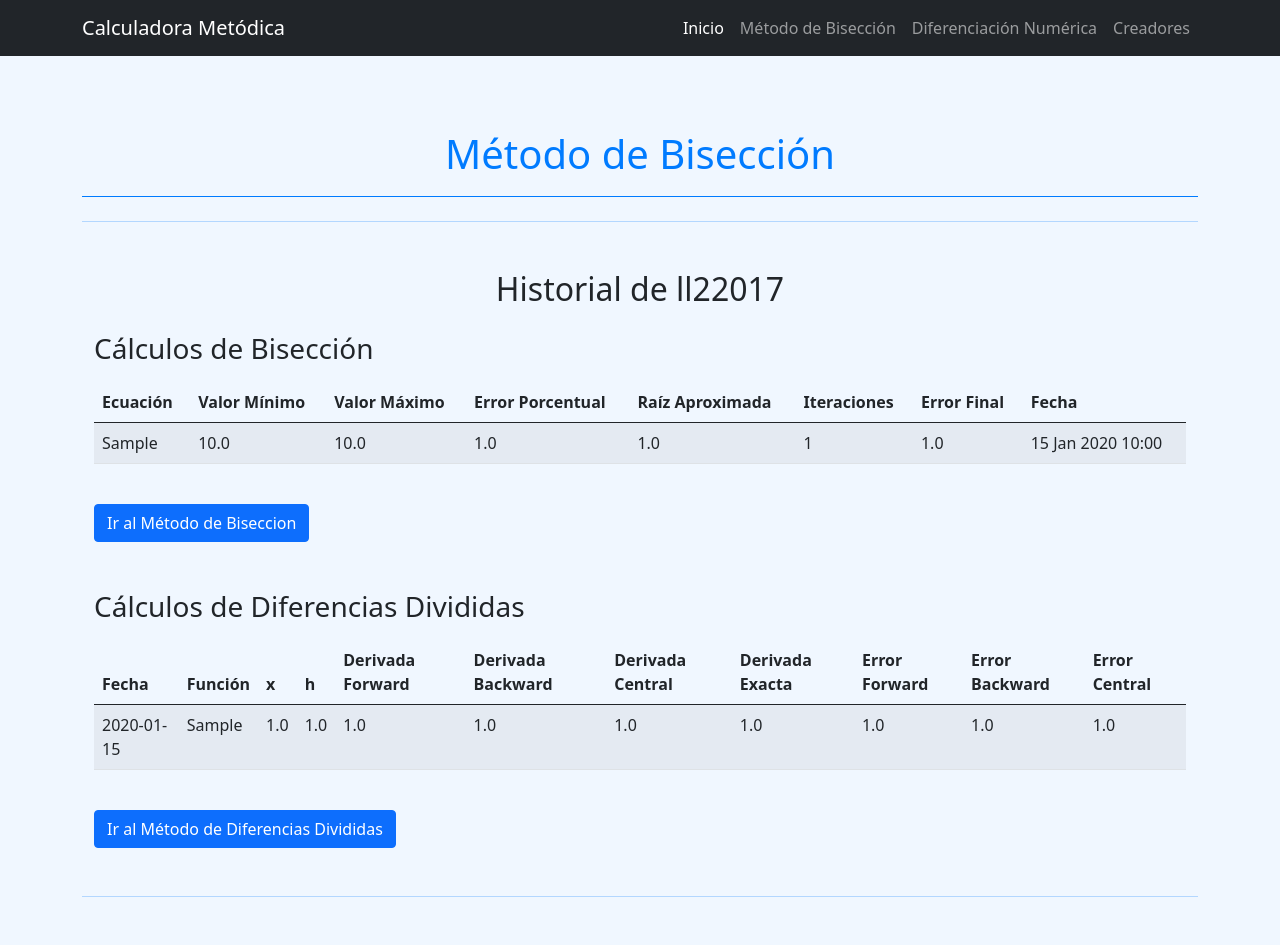
After one commit to Lovoh17/M-todo-de-Bisecci-n, a Django app: page /Historial_general.html/ in a window 1280 px wide. The commit adds this page. Run offline with Django 5.2, Linux system fonts and the light colour scheme; a user stored in the database is signed in; tables that the repository leaves empty hold one stand-in row (values such as "Sample post").

Commit message:
finalizado

```diff
--- /dev/null
+++ b/Django_Metodo de Biseccion/Biseccion/myapp/templates/Biseccion/Historial_general.html
@@ -0,0 +1,90 @@
+{% extends "Biseccion/base.html" %}
+
+{% block content %}
+<div class="container py-4">
+    {% if user.is_authenticated %}
+    <h2 class="mb-4 text-center">Historial de {{ user.username }}</h2>
+    {% endif %}
+    {% if history %}
+    <div class="table-responsive">
+        <h3 class="mb-3">Cálculos de Bisección</h3>
+        <table class="table table-striped table-hover">
+            <thead>
+                <tr>
+                    <th scope="col">Ecuación</th>
+                    <th scope="col">Valor Mínimo</th>
+                    <th scope="col">Valor Máximo</th>
+                    <th scope="col">Error Porcentual</th>
+                    <th scope="col">Raíz Aproximada</th>
+                    <th scope="col">Iteraciones</th>
+                    <th scope="col">Error Final</th>
+                    <th scope="col">Fecha</th>
+                </tr>
+            </thead>
+            <tbody>
+                {% for item in history %}
+                <tr>
+                    <td>{{ item.ecuacion }}</td>
+                    <td>{{ item.valor_min }}</td>
+                    <td>{{ item.valor_max }}</td>
+                    <td>{{ item.error_porcentual }}</td>
+                    <td>{{ item.raiz_aproximada }}</td>
+                    <td>{{ item.iter_count }}</td>
+                    <td>{{ item.error_final }}</td>
+                    <td>{{ item.created_at|date:"d M Y H:i" }}</td>
+                </tr>
+                {% endfor %}
+            </tbody>
+        </table>
+    </div>
+    <a href="{% url 'calcular_Biseccion' %}" class="btn btn-primary mt-4">Ir al Método de Biseccion</a>
+    {% else %}
+    <p class="text-center">No has realizado ningún cálculo de bisección aún.</p>
+    {% endif %}
+</div>
+
+<div class="container py-4">
+    {% if historydiferencias %}
+    <div class="table-responsive">
+        <h3 class="mb-3">Cálculos de Diferencias Divididas</h3>
+        <table class="table table-striped table-hover">
+            <thead>
+                <tr>
+                    <th scope="col">Fecha</th>
+                    <th scope="col">Función</th>
+                    <th scope="col">x</th>
+                    <th scope="col">h</th>
+                    <th scope="col">Derivada Forward</th>
+                    <th scope="col">Derivada Backward</th>
+                    <th scope="col">Derivada Central</th>
+                    <th scope="col">Derivada Exacta</th>
+                    <th scope="col">Error Forward</th>
+                    <th scope="col">Error Backward</th>
+                    <th scope="col">Error Central</th>
+                </tr>
+            </thead>
+            <tbody>
+                {% for record in historydiferencias %}
+                <tr>
+                    <td>{{ record.created_at|date:"Y-m-d" }}</td>
+                    <td>{{ record.function }}</td>
+                    <td>{{ record.x_value }}</td>
+                    <td>{{ record.h_value }}</td>
+                    <td>{{ record.derivada_fwd }}</td>
+                    <td>{{ record.derivada_bwd }}</td>
+                    <td>{{ record.derivada_cen }}</td>
+                    <td>{{ record.derivada_exacta }}</td>
+                    <td>{{ record.error_fwd }}</td>
+                    <td>{{ record.error_bwd }}</td>
+                    <td>{{ record.error_cen }}</td>
+                </tr>
+                {% endfor %}
+            </tbody>
+        </table>
+    </div>
+    <a href="{% url 'diferencias_divididas' %}" class="btn btn-primary mt-4">Ir al Método de Diferencias Divididas</a>
+    {% else %}
+    <p class="text-center">No has realizado ningún cálculo de Diferenciación Numérica aún.</p>
+    {% endif %}
+</div>
+{% endblock %}
--- a/Django_Metodo de Biseccion/Biseccion/myapp/templates/Biseccion/base.html
+++ b/Django_Metodo de Biseccion/Biseccion/myapp/templates/Biseccion/base.html
@@ -1,35 +1,74 @@
 <!DOCTYPE html>
 <html lang="es">
 <head>
-  <title>{% block title %}Metodo de Biseccion nuevo{% endblock %}</title>
+  <title>{% block title %}Método de Bisección y Diferenciación Numérica{% endblock %}</title>
   {% load static %}
   <link rel="stylesheet" type="text/css" href="https://cdn.jsdelivr.net/npm/bootstrap@5.0.2/dist/css/bootstrap.min.css"/>
   <style>
-    .container {
-      border: 2px solid black;
-      border-radius: 10px;
-      padding: 20px;
-      margin-top: 50px;
-      box-shadow: rgba(50, 50, 93, 0.25) 0px 30px 60px -12px, rgba(0, 0, 0, 0.3) 0px 18px 36px -18px;
+    header {
+      border-bottom: 1px solid #007bff; /* Color azul primario */
+      padding-bottom: 10px;
+      margin-bottom: 20px;
+      transition: border-bottom-color 0.3s ease-in-out; /* Transición para el borde inferior */
     }
 
-    header {
-      border-bottom: 1px solid black;
-      padding-bottom: 10px;
-      margin-bottom: 20px;
+    header:hover {
+      border-bottom-color: #0056b3; /* Color azul oscuro al pasar el mouse */
     }
 
     hr {
-      border-top: 1px solid black;
+      border-top: 1px solid #007bff; /* Color azul primario */
       margin: 20px 0;
+      transition: border-top-color 0.3s ease-in-out; /* Transición para el borde superior */
+    }
+
+    hr:hover {
+      border-top-color: #0056b3; /* Color azul oscuro al pasar el mouse */
+    }
+
+    body {
+      background-color: #f0f7ff; /* Fondo azul claro */
+    }
+
+    .navbar-nav .nav-link {
+      transition: color 0.3s ease-in-out; /* Transición para el color del enlace */
+    }
+
+    .navbar-nav .nav-link:hover {
+      color: #0056b3; /* Color azul oscuro al pasar el mouse */
+    }
+
+    .btn {
+      transition: background-color 0.3s ease-in-out, color 0.3s ease-in-out; /* Transición para el fondo y color del botón */
+    }
+
+    .btn:hover {
+      background-color: #0056b3; /* Color azul oscuro al pasar el mouse */
+      color: #ffffff; /* Texto blanco al pasar el mouse */
+    }
+
+    .container {
+      transition: box-shadow 0.3s ease-in-out; /* Transición para la sombra del contenedor */
+    }
+
+    .container:hover {
+      box-shadow: rgba(0, 0, 0, 0.3) 0px 10px 20px; /* Sombra más pronunciada al pasar el mouse */
+    }
+
+    h1, h2, h3, h4, h5, h6 {
+      transition: color 0.3s ease-in-out; /* Transición para el color del texto del encabezado */
+    }
+
+    h1:hover, h2:hover, h3:hover, h4:hover, h5:hover, h6:hover {
+      color: #0056b3; /* Color azul oscuro al pasar el mouse */
     }
   </style>
   <meta charset="UTF-8" name="viewport" content="width=device-width, initial-scale=1"/>
 </head>
-<body class="bg-secondary">
-  <nav class="navbar navbar-expand-lg navbar-dark bg-secondary">
+<body>
+  <nav class="navbar navbar-expand-lg navbar-dark bg-dark">
     <div class="container">
-      <a class="navbar-brand" href="#">Calculadora Mamalona</a>
+      <a class="navbar-brand" href="#">Calculadora Metódica</a>
       <button class="navbar-toggler" type="button" data-bs-toggle="collapse" data-bs-target="#navbarSupportedContent" aria-controls="navbarSupportedContent" aria-expanded="false" aria-label="Toggle navigation">
         <span class="navbar-toggler-icon"></span>
       </button>
@@ -39,10 +78,10 @@
             <a class="nav-link active" aria-current="page" href="{% url 'home' %}">Inicio</a>
           </li>
           <li class="nav-item">
-            <a href="{% url 'teoriaB' %}" class="nav-link">Metodo de Biseccion</a>
+            <a href="{% url 'teoriaB' %}" class="nav-link">Método de Bisección</a>
           </li>
           <li class="nav-item">
-            <a class="nav-link" href="{% url 'teoriaD' %}">Diferenciacion Numerica</a>
+            <a class="nav-link" href="{% url 'teoriaD' %}">Diferenciación Numérica</a>
           </li>
           <li class="nav-item">
             <a href="{% url 'creator' %}" class="nav-link">Creadores</a>
@@ -51,16 +90,19 @@
       </div>
     </div>
   </nav>
-  <div class="container">
-    <header class="text-center py-5">
-      <h1>Metodo de Biseccion Nuevo</h1>
+  <div class="container py-4"style="margin-top:50px">
+    <header class="text-center mb-4">
+      <h1 style="color: #007bff;">Método de Bisección</h1> <!-- Color azul primario -->
     </header>
-    <hr>
+    <hr class="my-4">
     <main>
       {% block content %}
       {% endblock %}
     </main>
-    <hr>
+    <hr class="my-4">
   </div>
+
+  <!-- Scripts de Bootstrap y otros -->
+  <script src="https://cdn.jsdelivr.net/npm/bootstrap@5.0.2/dist/js/bootstrap.bundle.min.js"></script>
 </body>
 </html>
--- a/Django_Metodo de Biseccion/Biseccion/myapp/templates/Biseccion/home.html
+++ b/Django_Metodo de Biseccion/Biseccion/myapp/templates/Biseccion/home.html
@@ -12,6 +12,7 @@
         <br><a href="{% url 'perfil' %}" class="btn btn-primary mt-4">Perfil</a><br>
         <a href="{% url 'calcular_Biseccion' %}" class="btn btn-primary mt-4">Calcular Metodo de Biseccion</a><br>
         <a href="{% url 'diferencias_divididas' %}" class="btn btn-primary mt-4">Calcular Metodo de Diferenciacion Numericas</a><br>
+        <a href="{% url 'history' %}" class="btn btn-primary mt-4">Ver tu Historial</a><br>
       {% else %}
         <a href="{% url 'login' %}" class="btn btn-primary"><span class="glyphicon glyphicon-log-in"></span>Iniciar Sesion</a>
         <a href="{% url 'registro' %}" class="btn btn-success">Registrarse</a>
--- a/Django_Metodo de Biseccion/Biseccion/myapp/urls.py
+++ b/Django_Metodo de Biseccion/Biseccion/myapp/urls.py
@@ -15,7 +15,8 @@ urlpatterns = [
     path('cerrar-sesion/', views.cerrar_sesion, name='cerrar_sesion'),
     path('perfil/', views.perfil, name='perfil'),
     path('historial/', views.diferencias_historial, name='exercise_history'),
-    #path('biseccion_historial.html/', views.biseccion_historial, name='biseccion_history'),
+    path('biseccion_historial.html/', views.historial_biseccion, name='biseccion_history'),
+    path('Historial_general.html/', views.Historial_general, name='history'),
     path('Biseccion/myapp/templates/Biseccion/calcular_biseccion.html', views.calcular_biseccion, name='calcular_Biseccion'),
     path('diferencias.html', views.diferencias, name='diferencias_divididas'),
     #path('/Django_Metodo de Biseccion/Biseccion/myapp/templates/Biseccion/detalles_diferencias.html', views.exercise_detail, name='detalles_histarial'),
--- a/Django_Metodo de Biseccion/Biseccion/myapp/views.py
+++ b/Django_Metodo de Biseccion/Biseccion/myapp/views.py
@@ -265,6 +265,18 @@ def calcular_biseccion(request):
                 grafica_base64 = base64.b64encode(buffer.getvalue()).decode('utf-8')
                 buffer.close()
 
+                # Guardar los resultados en la base de datos
+                BiseccionHistory.objects.create(
+                    user=request.user,
+                    ecuacion=form.cleaned_data['Ec_values'],
+                    valor_min=valor_min,
+                    valor_max=valor_max,
+                    error_porcentual=error_porcentual,
+                    raiz_aproximada=raiz_aproximada,
+                    iter_count=iter_count,
+                    error_final=error_final
+                    )
+
             except SyntaxError:
                 mensaje = 'La ecuación ingresada no es válida.'
             except ValueError as e:
@@ -495,6 +507,21 @@ def diferencias_historial(request):
     history = DifferenceDividedHistory.objects.filter(user=request.user).order_by('-created_at')
     return render(request, 'Biseccion/historial.html', {'history': history})
 
+@login_required
+def historial_biseccion(request):
+    history = BiseccionHistory.objects.filter(user=request.user).order_by('-created_at')
+    print(history)  # Añade un mensaje para imprimir en la consola del servidor
+    return render(request, 'Biseccion/biseccion_historial.html', {'history': history})
+
+
+@login_required
+def Historial_general(request):
+    history = BiseccionHistory.objects.filter(user=request.user).order_by('-created_at')
+    historydiferencias = DifferenceDividedHistory.objects.filter(user=request.user).order_by('-created_at')
+    return render(request, 'Biseccion/Historial_general.html', {'history': history, 'historydiferencias': historydiferencias})
+
+
+
 def creator_list(request):
     json_path = os.path.join(settings.BASE_DIR, 'creadores.json')
     with open(json_path, 'r') as file:
```
Also changed, not shown: Django_Metodo de Biseccion/Biseccion/Biseccion/settings.py (+4 -3 lines), Django_Metodo de Biseccion/Biseccion/creadores.json (+27 -4 lines), Django_Metodo de Biseccion/Biseccion/myapp/models.py (+15 -0 lines), Django_Metodo de Biseccion/Biseccion/myapp/templates/Biseccion/baseDiferencias.html (+45 -20 lines), Django_Metodo de Biseccion/Biseccion/myapp/templates/Biseccion/biseccion_historial.html (+25 -21 lines), Django_Metodo de Biseccion/Biseccion/myapp/templates/Biseccion/calcular_biseccion.html (+35 -23 lines), Django_Metodo de Biseccion/Biseccion/myapp/templates/Biseccion/creadores.html (+16 -19 lines), Django_Metodo de Biseccion/Biseccion/myapp/templates/Biseccion/diferencias.html (+41 -56 lines), Django_Metodo de Biseccion/Biseccion/myapp/templates/Biseccion/teoriaBiseccion.html (+16 -11 lines), Django_Metodo de Biseccion/Biseccion/myapp/migrations/0001_initial.py, Django_Metodo de Biseccion/Biseccion/myapp/migrations/0012_alter_profile_image_biseccionhistory.py (added), Django_Metodo de Biseccion/Biseccion/myapp/migrations/0013_biseccionhistory_created_at.py (added), Django_Metodo de Biseccion/Biseccion/myapp/templates/Biseccion/images/kevin.jpg (added), Django_Metodo de Biseccion/Biseccion/myapp/templates/Biseccion/images/lino.jpg (added).
